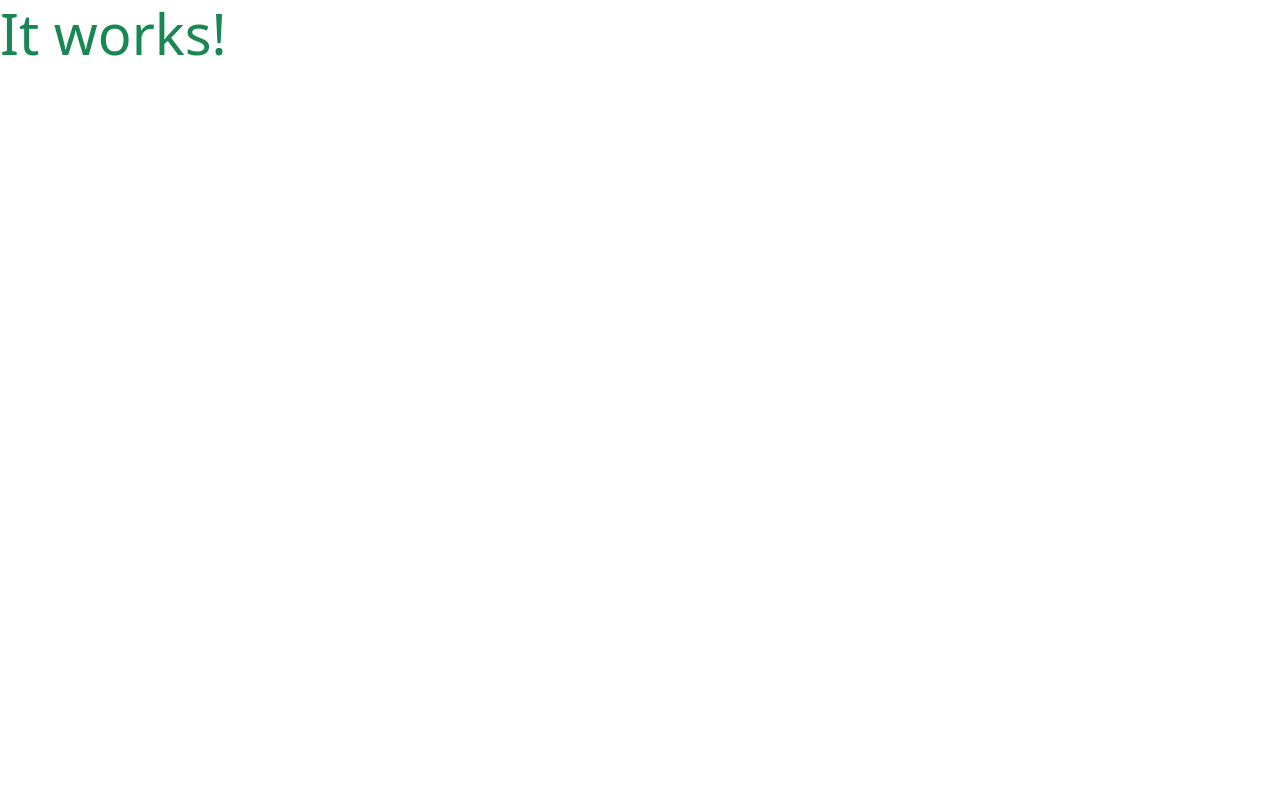
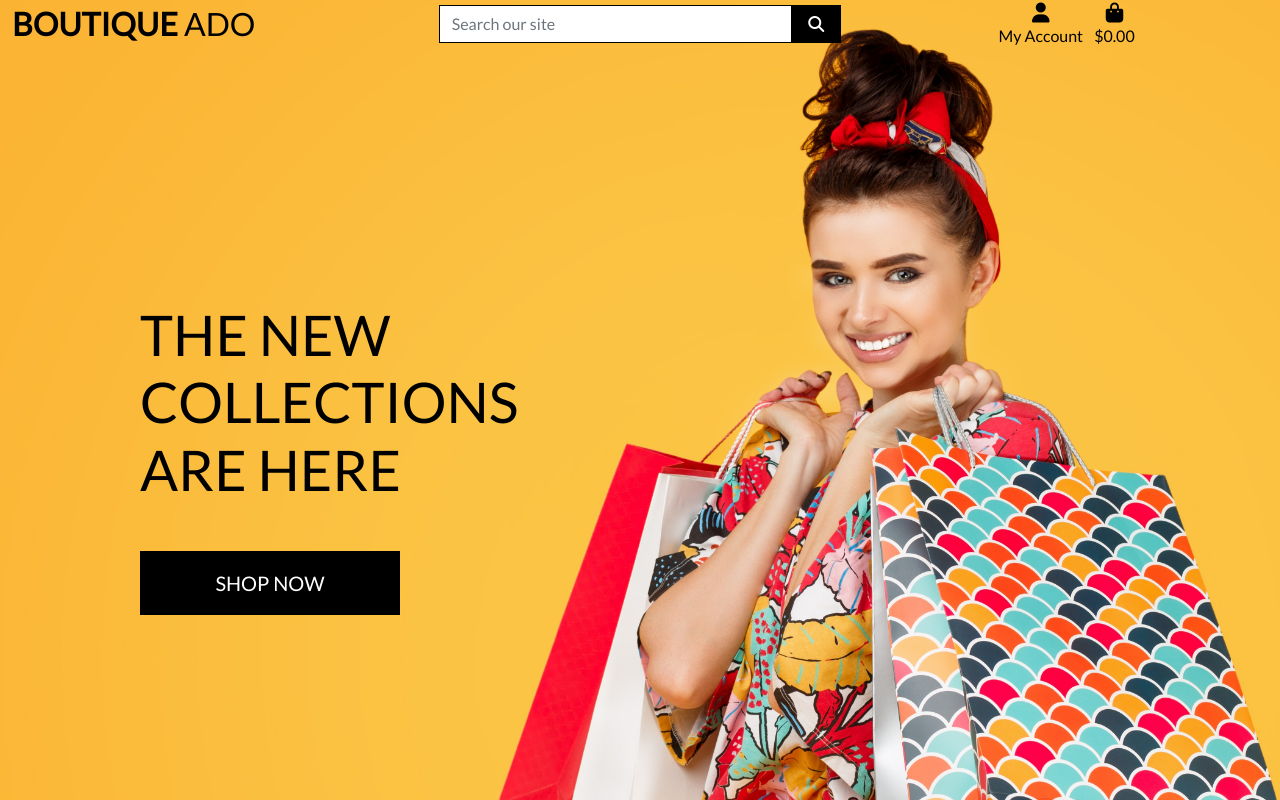
Before and after one commit to panzek/boutique-ado-v1, a Django app: page / in a window 1280 px wide. Before the commit the page is almost empty. Run offline with Django 4.2, Linux system fonts and the light colour scheme; some libraries are stand-ins or nearby versions.

Commit message:
Complete homepage header and css

```diff
--- a/boutique_ado/settings.py
+++ b/boutique_ado/settings.py
@@ -148,7 +148,11 @@ USE_TZ = True
 # Static files (CSS, JavaScript, Images)
 # https://docs.djangoproject.com/en/4.1/howto/static-files/
 
-STATIC_URL = 'static/'
+STATIC_URL = '/static/'
+STATICFILES_DIRS = (os.path.join(BASE_DIR, 'static'),) # this should be a tuple
+
+MEDIA_URL = '/media/'
+MEDIA_ROOT = os.path.join(BASE_DIR, 'media')
 
 # Default primary key field type
 # https://docs.djangoproject.com/en/4.1/ref/settings/#default-auto-field
--- a/boutique_ado/urls.py
+++ b/boutique_ado/urls.py
@@ -15,9 +15,11 @@ Including another URLconf
 """
 from django.contrib import admin
 from django.urls import path, include
+from django.conf import settings
+from django.conf.urls.static import static
 
 urlpatterns = [
     path('admin/', admin.site.urls),
     path('accounts/', include('allauth.urls')),
     path('', include('home.urls')),
-]
+] + static(settings.MEDIA_URL, document_root=settings.MEDIA_ROOT)
--- a/home/templates/home/index.html
+++ b/home/templates/home/index.html
@@ -1,6 +1,27 @@
 {% extends "base.html" %}
 {% load static %}
 
+{% block page_header %}
+    <div class="container header-container">
+        <div class="row">
+            <div class="col"></div>
+        </div>
+    </div>
+{% endblock %}
+
 {% block content %}
-    <h1 class="display-4 text-success">It works!</h1>
+    <div class="container h-100">
+        <div class="row h-100">
+            <div class="col-7 col-md-6 my-auto">
+                <h1 class="display-4 logo-font text-black">
+                    The new collections are here
+                </h1>
+                <div class="my-5">
+                    <h4>
+                        <a href="" class="shop-now-button btn btn-lg rounded-0 text-uppercase py-3">Shop Now</a>
+                    </h4>
+                </div>
+            </div>
+        </div>
+    </div>
 {% endblock %}
--- /dev/null
+++ b/static/css/base.css
@@ -0,0 +1,83 @@
+/* SEE Homepage and Top Header Part 2 CoI Lesson video (3.35) for the explanation of this css */
+
+html {
+    height: 100%;
+}
+
+body {
+    background: url('/media/homepage_background_cropped.jpg') no-repeat center center fixed;
+    background-size: cover;
+    height: calc(100vh - 164px);
+    color: #555;
+    font-family: 'Lato';
+}
+
+/* from Bulma */
+.icon {
+    align-items: center;
+    display: inline-flex;
+    justify-content: center;
+    height: 1.5rem;
+    width: 1.5rem;
+}
+
+.logo-font {
+    text-transform: uppercase;
+}
+
+.main-logo-link {
+    width: fit-content;
+}
+
+.shop-now-button {
+    background: black;
+    color: white;
+    min-width: 260px;
+}
+
+.btn-black {
+    background: black;
+    color: white;
+}
+
+.shop-now-button:hover,
+.shop-now-button:active,
+.shop-now-button:focus,
+.btn-black:hover,
+.btn-black:active,
+.btn-black:focus {
+    background: #222;
+    color: white;
+}
+
+.text-black {
+    color: #000 !important;
+}
+
+.border-black {
+    border: 1px solid black !important;
+}
+
+/* -------------------------------- Media Queries */
+
+/* Slightly larger container on xl screens */
+@media (min-width: 1200px) {
+  .container {
+    max-width: 80%;
+  }
+}
+
+/* fixed top navbar only on medium and up */
+@media (min-width: 992px) {
+    .fixed-top-desktop-only {
+        position: fixed;
+        top: 0;
+        right: 0;
+        left: 0;
+        z-index: 1030;
+    }
+
+    .header-container {
+        padding-top: 164px;
+    }
+}
--- a/templates/base.html
+++ b/templates/base.html
@@ -17,6 +17,8 @@
     <!-- Bootstrap CSS  -->
     {% block corecss %}
       <link href="https://cdn.jsdelivr.net/npm/bootstrap@5.2.2/dist/css/bootstrap.min.css" rel="stylesheet" integrity="sha384-Zenh87qX5JnK2Jl0vWa8Ck2rdkQ2Bzep5IDxbcnCeuOxjzrPF/et3URy9Bv1WTRi" crossorigin="anonymous">
+      <link rel="stylesheet" href="https://fonts.googleapis.com/css?family=Lato&display=swap">
+      <link rel="stylesheet" href="{% static 'css/base.css' %}">
     {% endblock %}
 
     {% block extra_css %}
@@ -24,6 +26,7 @@
 
     <!-- JavaScript  -->
     {% block corejs%}
+      <script src="https://kit.fontawesome.com/57e22c6356.js" crossorigin="anonymous"></script>
       <script src="https://cdn.jsdelivr.net/npm/@popperjs/core@2.11.6/dist/umd/popper.min.js" integrity="sha384-oBqDVmMz9ATKxIep9tiCxS/Z9fNfEXiDAYTujMAeBAsjFuCZSmKbSSUnQlmh/jp3" crossorigin="anonymous"></script>
       <script src="https://cdn.jsdelivr.net/npm/bootstrap@5.2.2/dist/js/bootstrap.bundle.min.js" integrity="sha384-OERcA2EqjJCMA+/3y+gxIOqMEjwtxJY7qPCqsdltbNJuaOe923+mo//f6V8Qbsw3" crossorigin="anonymous"></script>
     {% endblock %}
@@ -33,7 +36,67 @@
 
   </head>
   <body>
-    <header class="container-fluid fixed-top"></header>
+    <header class="container-fluid fixed-top">
+      <div class="row">
+          <div class="col-12 col-lg-4 my-auto py-1 py-lg-0 text-center text-lg-left">
+              <a href="{% url 'home' %}" class="nav-link main-logo-link">
+                  <h2 class="logo-font text-black my-0"><strong>Boutique</strong> Ado</h2>
+              </a>
+          </div>
+          <div class="col-12 col-lg-4 my-auto py-1 py-lg-0">
+              <form method="GET" action="">
+                  <div class="input-group w-100">
+                      <input class="form-control border border-black rounded-0" type="text" name="q" placeholder="Search our site">
+                      <div class="input-group-append">
+                          <button class="form-control btn btn-black border border-black rounded-0" type="submit">
+                              <span class="icon">
+                                  <i class="fas fa-search"></i>
+                              </span>
+                          </button>
+                      </div>
+                  </div>
+              </form>
+          </div>
+          <div class="col-12 col-lg-4 my-auto py-1 py-lg-0">
+              <ul class="list-inline list-unstyled text-center text-lg-right my-0">
+                  <li class="list-inline-item dropdown">
+                      <a class="text-black nav-link" href="#" id="user-options" data-toggle="dropdown" aria-haspopup="true" aria-expanded="false">
+                          <div class="text-center">
+                              <div><i class="fas fa-user fa-lg"></i></div>
+                              <p class="my-0">My Account</p>
+                          </div>
+                      </a>
+                      <div class="dropdown-menu border-0" aria-labelledby="user-options">
+                          {% if request.user.is_authenticated %}
+                              {% if request.user.is_superuser %}
+                                  <a href="" class="dropdown-item">Product Management</a>
+                              {% endif %}
+                              <a href="" class="dropdown-item">My Profile</a>
+                              <a href="{% url 'account_logout' %}" class="dropdown-item">Logout</a>
+                          {% else %}
+                              <a href="{% url 'account_signup' %}" class="dropdown-item">Register</a>
+                              <a href="{% url 'account_login' %}" class="dropdown-item">Login</a>
+                          {% endif %}
+                      </div>
+                  </li>
+                  <li class="list-inline-item">
+                      <a class="{% if grand_total %}text-info font-weight-bold{% else %}text-black{% endif %} nav-link" href="">
+                          <div class="text-center">
+                              <div><i class="fas fa-shopping-bag fa-lg"></i></div>
+                              <p class="my-0">
+                                  {% if grand_total %}
+                                      ${{ grand_total|floatformat:2 }}
+                                  {% else %}
+                                      $0.00
+                                  {% endif %}
+                              </p>
+                          </div>
+                      </a>
+                  </li>
+              </ul>
+          </div>
+      </div>
+  </header>
 
     {% if messages %}
         <div class="message-container"></div>
```
Also changed, not shown: db.sqlite3, media/homepage_background_cropped.jpg (added). Lines whose indentation alone changed are shown as unchanged.
